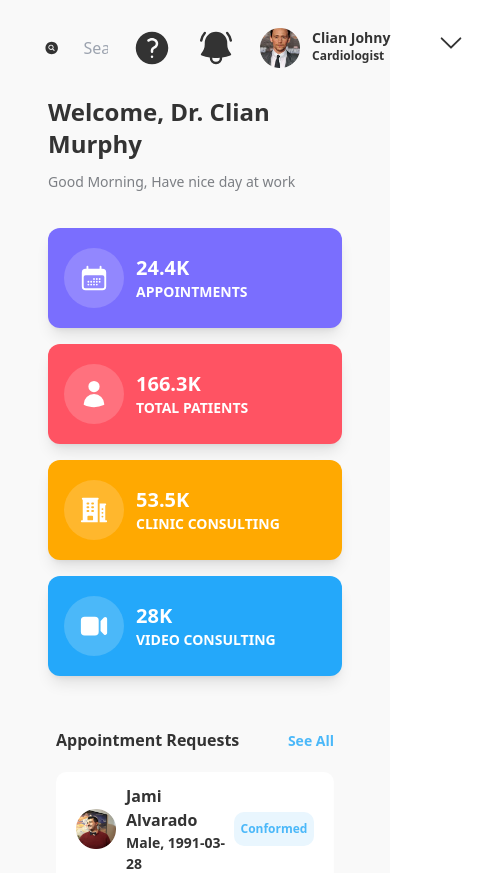
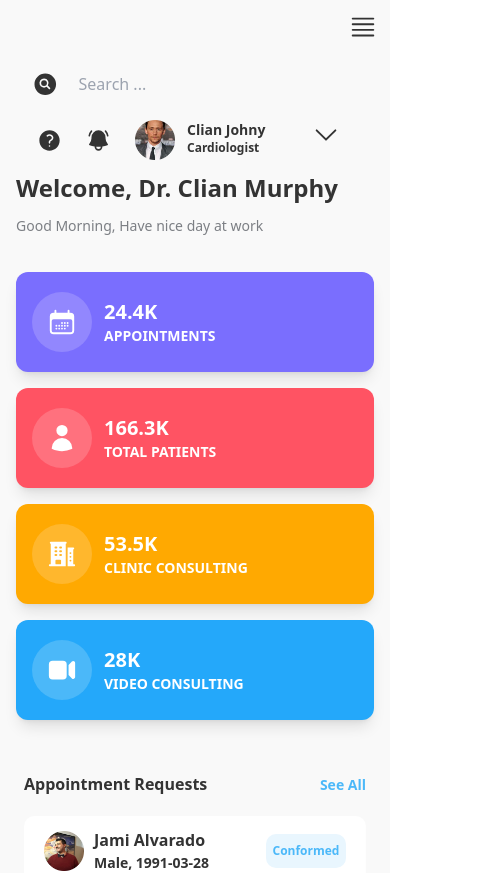
Before and after one commit to bashu241997/HMS, a Next.js app: page /overview in a window 390 px wide. Shown: the top 873 px of the page, 490 px wide, since content can reach past the window. Built offline with nearby package versions, Linux system fonts and the light colour scheme.

Commit message:
added responsive

```diff
--- a/src/app/layout.tsx
+++ b/src/app/layout.tsx
@@ -1,13 +1,15 @@
+"use client"
 import "./globals.css";
+import React from 'react'
 import type { Metadata } from "next";
 import Nav from "@/components/navbar";
-import SearchBar from '@/components/searchbar'
-import { redirect } from 'next/navigation'
+import SearchBar from "@/components/searchbar";
+import { redirect } from "next/navigation";
+import { Bars4Icon ,XMarkIcon} from "@heroicons/react/24/solid";
 
 export async function getServerSideProps(context: any) {
   if (context.req) {
-      redirect("/overview");
-
+    redirect("/overview");
   }
 }
 
@@ -24,15 +26,21 @@ export default function RootLayout({
 }: {
   children: React.ReactNode;
 }) {
+  const [show, setShow] = React.useState(false)
   return (
     <html lang="en">
       <body>
         <div id="addeventModal"></div>
-        <Nav />
-        <div className="bg-background min-h-[100vh] p-4 md:ml-72">
-          <div className="sm:container-lg md:mx-auto">
-          <div className="mx-4 z-[5] sticky"><SearchBar /></div>
-          <div className="px-4">{children}</div>
+        <div className="">
+          <Nav sho={show} close={setShow} />
+          <>{show ?  <XMarkIcon onClick={()=>setShow(false)} className="absolute right-0 w-[30px] z-10 m-3 sm:hidden" />  : <Bars4Icon onClick={()=>setShow(true)} className="absolute right-0 w-[30px] z-10 m-3 sm:hidden" />}</>
+        </div>
+        <div className="bg-background min-h-[100vh] px-4 sm:p-4 overflow-x-hidden sm:overflow-x-auto md:ml-72">
+          <div className="">
+            <div className="mx-4 z-[5] sticky">
+              <SearchBar />
+            </div>
+            <div className="sm:px-4">{children}</div>
           </div>
         </div>
       </body>
--- a/src/common/components/Link/index.tsx
+++ b/src/common/components/Link/index.tsx
@@ -5,17 +5,23 @@ interface menulinks {
   label?: string;
   link?: any;
   Icon?: any;
+  onclose?:any;
 }
 
-const MenuLinks = ({ label, link, Icon }: menulinks) => {
+const MenuLinks = ({ label, link, Icon,onclose }: menulinks) => {
 
   const currentPage = usePathname();
   const route = "/"+currentPage.split("/")[1]
   return (
     <li
-      className={` ${route == link ? "bg-black text-[#fff]" :"text-primary hover:bg-primarygrey"} rounded-[10px] block duration-300 px-4 py-3 hover:scale-110 `}
+      className={` ${route == link ? "bg-black text-[#fff]" :"text-primary hover:bg-primarygrey"} rounded-[10px] block duration-300 px-4 py-3 hover:scale-[1.05] `}
     >
-      <Link className="text-[14px] capitalize flex justify-start" href={link}>
+      <Link className="text-[14px] capitalize flex justify-start" href={link} onClick={(e)=>{
+        e.stopPropagation()
+        if(onclose){
+          onclose(false)
+        }
+      }}>
         <span className="pr-4">
           <Icon className={"w-[20px]"} />
         </span>
--- a/src/common/components/Lists/Patientslist.tsx
+++ b/src/common/components/Lists/Patientslist.tsx
@@ -10,7 +10,7 @@ const Patientslist = ({ istoday }: any) => {
         return (
           <div
             key={e?.id}
-            className="cursor-pointer hover:bg-skyPrimary px-[20px] duration-300 hover:scale-110 py-3 flex items-center justify-between"
+            className="cursor-pointer hover:bg-skyPrimary px-[20px] duration-300 hover:scale-[1.05] py-3 flex items-center justify-between"
           >
             <div className="flex items-center justify-start">
               <img
--- a/src/common/components/cards/dashboardcard.tsx
+++ b/src/common/components/cards/dashboardcard.tsx
@@ -5,7 +5,7 @@ import { infoCards } from "@/common/interfaces/overviewpage";
 const Index = (props:infoCards) => {
   const Icons = props.Icon
   return (
-    <div className={`rounded-xl hover:scale-110 duration-300 p-4 my-2 md:my-0 h-[100px] md:h-[150px] w-full md:w-[23%] shadow-lg flex items-center justify-start ${props.backgroundColor}`}>
+    <div className={`rounded-xl hover:scale-[1.05] duration-300 p-4 my-2 md:my-0 h-[100px] md:h-[150px] w-full md:w-[23%] shadow-lg flex items-center justify-start ${props.backgroundColor}`}>
       <div className={`${props.iconbg} w-[60px] h-[60px] rounded-[50%] flex items-center justify-center`}>
         <Icons className="w-[30px] text-white" />
       </div>
--- a/src/components/creditcards/Addcredit.tsx
+++ b/src/components/creditcards/Addcredit.tsx
@@ -3,7 +3,7 @@ import { SquaresPlusIcon } from "@heroicons/react/24/solid";
 
 const Addcredit = () => {
   return (
-    <div className="w-96 h-52  rounded-xl relative flex flex-col font-medium text-skyMain border-2 border-dotted border-skyMain items-center justify-center cursor-pointer">
+    <div className="w-72 sm:w-96 h-52  rounded-xl relative flex flex-col font-medium text-skyMain border-2 border-dotted border-skyMain items-center justify-center cursor-pointer">
 <SquaresPlusIcon className='text-skyMain p-3 w-28' />
     Add payment method
   </div>
--- a/src/components/creditcards/Creditcard.tsx
+++ b/src/components/creditcards/Creditcard.tsx
@@ -2,7 +2,7 @@ import React from "react";
 
 const Creditcard = ({bgimg}:any) => {
   return (
-    <div className="w-96 h-52 bg-red-100 rounded-xl relative text-white shadow-2xl transition-transform transform hover:scale-110">
+    <div className="sm:w-96 h-52 bg-red-100 rounded-xl relative text-white shadow-2xl transition-transform transform hover:scale-[1.05]">
       <img
         className="relative object-cover w-full h-full rounded-xl"
         src={bgimg}
--- a/src/components/navbar/index.tsx
+++ b/src/components/navbar/index.tsx
@@ -4,12 +4,12 @@ import { menu } from "@/common/constant/nav";
 import React from "react";
 import Image from "next/image";
 
-const Index = () => {
+const Index = ({sho,close}:any) => {
   return (
     <>
       <aside
         id="default-sidebar"
-        className="fixed bg-[#fff] top-0 left-0 z-10 w-72 h-screen border-r-1 transition-transform -translate-x-full md:translate-x-0"
+        className={`fixed bg-[#fff] top-0 left-0 z-10 w-72 h-screen border-r-1 transition-transform ${sho? 'translate-x-0' : 'md:translate-x-0'} -translate-x-full `}
         aria-label="Sidebar"
       >
         <div className="h-full px-3 py-4 overflow-y-auto bg-gray-50 ">
@@ -23,7 +23,7 @@ const Index = () => {
           </div>
           <ul className="space-y-2 cusrsor-pointer font-medium">
             {menu.map((_nav, i) => (
-              <MenuLinks key={i} {..._nav} />
+              <MenuLinks key={i} {..._nav} onclose={close}/>
             ))}
           </ul>
         </div>
--- a/src/components/searchbar/index.tsx
+++ b/src/components/searchbar/index.tsx
@@ -9,20 +9,20 @@ import Image from "next/image";
 
 const Index = () => {
   return (
-    <div className="flex justify-between items-center bg-transparent">
-      <div className="flex w-full items-centerpx-3 bg-transparent">
-        <MagnifyingGlassCircleIcon className={"w-[40px] mx-3 text-black"} />
+    <div className="flex flex-col mt-[60px] sm:mt-0 sm:flex-row justify-between items-center bg-transparent">
+      <div className="flex w-full items-center justify-between sm:px-3 bg-transparent">
+        <MagnifyingGlassCircleIcon className={"w-[30px] sm:w-[40px] mr-2 sm:mx-3 text-black"} />
         <input
           placeholder="Search ... "
           className={"w-full p-3 outline-none bg-trans "}
         />
       </div>
       <div className="flex ltems-center justify-between">
-        <button className="hover:scale-110 duration-300 cursor-pointer">
-          <QuestionMarkCircleIcon className={"w-[40px] mx-3 text-black "} />
+        <button className="hover:scale-[1.05] duration-300 cursor-pointer">
+          <QuestionMarkCircleIcon className={"w-[25px] sm:w-[40px] mx-3 text-black "} />
         </button>
-        <button className="hover:scale-110 duration-300 cursor-pointer">
-          <BellAlertIcon className={"w-[40px] mx-3 text-black"} />
+        <button className="hover:scale-[1.05] duration-300 cursor-pointer">
+          <BellAlertIcon className={"w-[25px] sm:w-[40px] mx-3 text-black"} />
         </button>
         <div className="flex p-3 cursor-pointer hover:bg-primarygrey rounded-lg ltems-center">
           <div className="w-[40px] h-[40px]">
--- a/src/page/blog/Blog.tsx
+++ b/src/page/blog/Blog.tsx
@@ -15,10 +15,10 @@ const Blog = () => {
                 key={i}
                   href={e?.link}
                   target="_blank"
-                  className="max-w-[320px] my-4 rounded overflow-hidden shadow-lg"
+                  className="min-w-[320px] my-4 rounded overflow-hidden shadow-lg"
                 >
                   <img
-                    className="w-full h-52"
+                    className="w-full min-h-52"
                     src={e?.pic}
                     alt="Sunset in the mountains"
                   />
--- a/src/page/overview/index.tsx
+++ b/src/page/overview/index.tsx
@@ -29,7 +29,7 @@ const PatientsType = {
 };
 const Index = () => {
   return (
-    <div className="p-4">
+    <div className="sm:p-4">
       <Heading
         title={"clian Murphy"}
         subheading="Good Morning, Have nice day at work"
@@ -67,7 +67,7 @@ const Index = () => {
           <div className="bg-white rounded-[10px] py-4 h-[300px] overflow-y-auto  shadow- xl ">
             <Patientslist istoday={true} />
           </div>
-          <div className="px-3 bg-white">
+          <div className="sm:px-3 bg-white">
             <p className="py-2 text-[16px] capitalize font-bold text-violetMain">{weekdata()[1]}</p>
             <div className="flex justify-between items-center">
               {weekdata()[0]?.map((e: any,i:number) => {
```
Also changed, not shown: src/common/components/table/PatientsTable.tsx (+4 -4 lines), src/page/payments/Payments.tsx (+4 -5 lines).
